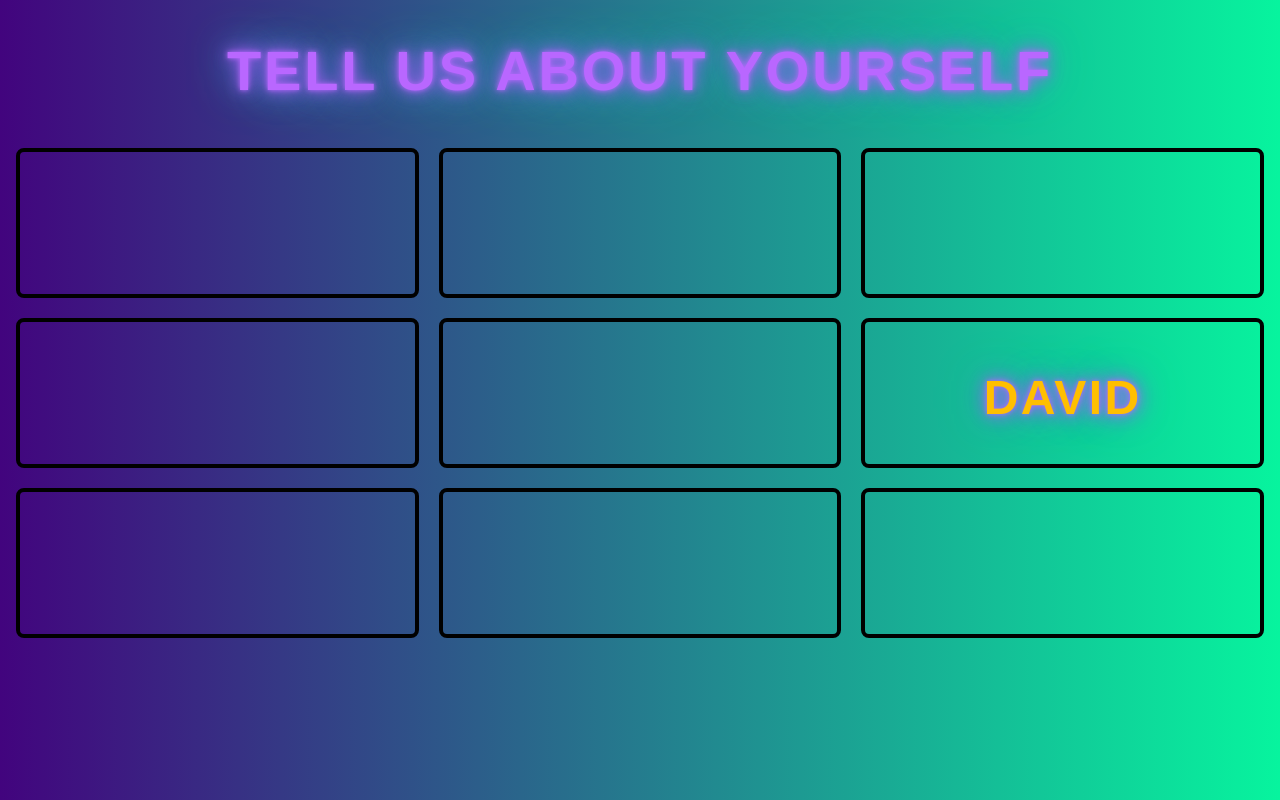
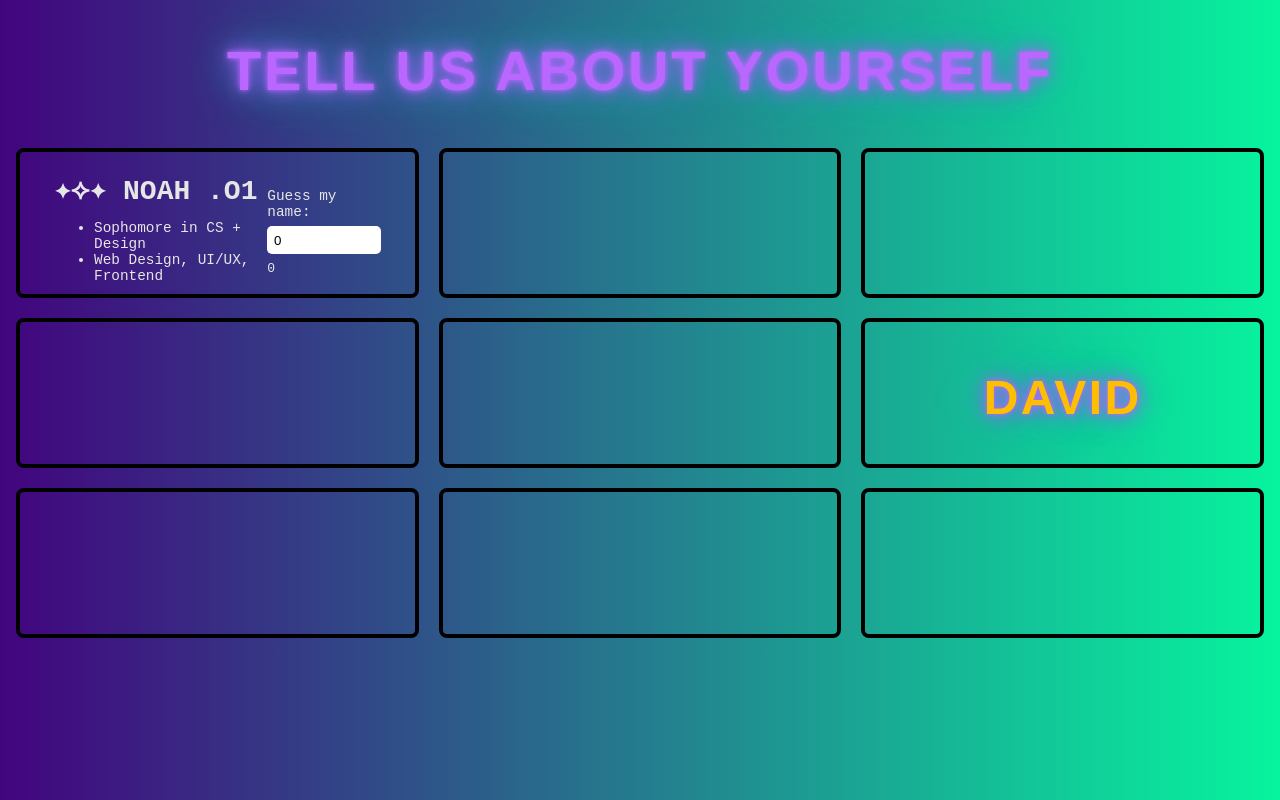
Before and after one commit to SIG-WebDev-Fall-2026/ACM_Practice_React_Template, a React (Vite) app: page / in a window 1280 px wide. Built offline with nearby package versions, Linux system fonts and the light colour scheme.

Commit message:
Updated Person_1

```diff
--- a/src/Person_1/Component.css
+++ b/src/Person_1/Component.css
@@ -0,0 +1,57 @@
+
+.person1 {
+    display: flex;
+    flex-direction: column;
+    justify-content: flex-start;
+    margin: 1em 2em;
+    font-family: monospace;
+
+}
+
+.person1 > p {
+    font-family: monospace;
+    font-size: 1.75rem;
+    color: #e6e6e6;
+    margin: 0;
+    font-weight: 600;
+}
+
+.person1-info {
+    display: flex;
+    flex-direction: row;
+    justify-content: space-between;
+    align-items: flex-start;
+    min-width: 300px;
+}
+
+li {
+    color: #e6e6e6;
+    font-size: 0.9rem;
+}
+
+.person1-guess-section {
+    display: flex;
+    flex-direction: column;
+    gap: 0.5em;
+    color: #e6e6e6;
+    margin-top: -1.5em;
+}
+
+.person1-guess-section input {
+    width: 100px;
+    height: 15px;
+    border-radius: 5px;
+    border: none;
+    padding: 0.5em;
+}
+
+.person1-guess-section label {
+    font-size: 0.9rem;
+    color: #e6e6e6;
+}
+
+.person1-guess-response {
+    font-size: 0.9rem;
+    color: #e6e6e6;
+    margin: 0;
+}
--- a/src/Person_1/Component.jsx
+++ b/src/Person_1/Component.jsx
@@ -1,9 +1,38 @@
 import "./Component.css"
+import React from "react";
 
 function Person1(){
+
+    const [guess, setGuess] = React.useState(0);
+
+    function handleChange(e){
+        setGuess(e.target.value);
+    }
+
     return(
         <>
+            <div className = "person1">
+                <p> ✦⟡✦ NOAH .O1</p>
 
+                <div className = "person1-info">
+                    <ul>
+                        <li> Sophomore in CS + Design</li>
+                        <li> Web Design, UI/UX, Frontend</li>
+                    </ul>
+
+                    <div className = "person1-guess-section">
+                        <label for="guess">Guess my name:</label>
+                        <input id="guess" type="text" value={guess} onChange={handleChange} />
+
+                        {guess && (
+                            <p className = "person1-guess-response">
+                                {guess.toLowerCase() === "noah" ? "Correct! ✔" : "Try again :("}
+                            </p>
+
+                        )}
+                    </div>
+                </div>
+            </div>
         </>
     )
 }
```
